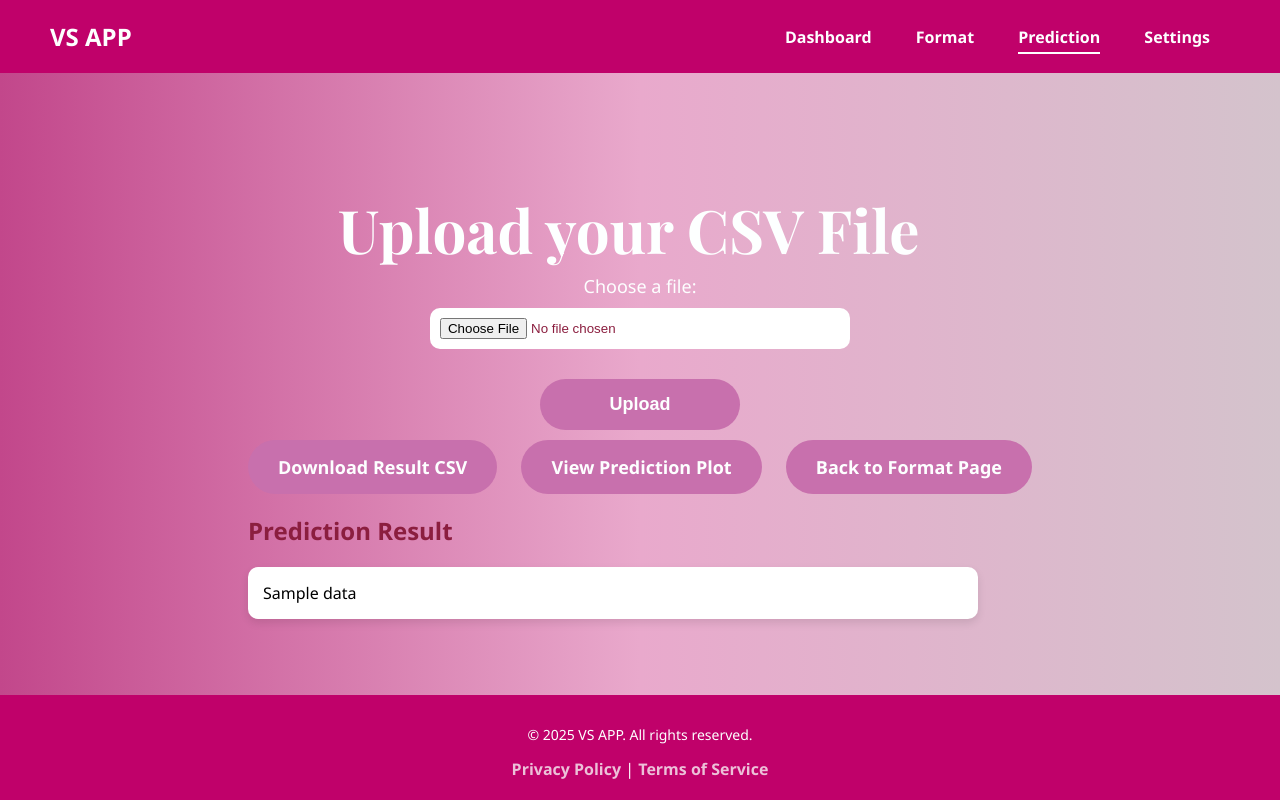
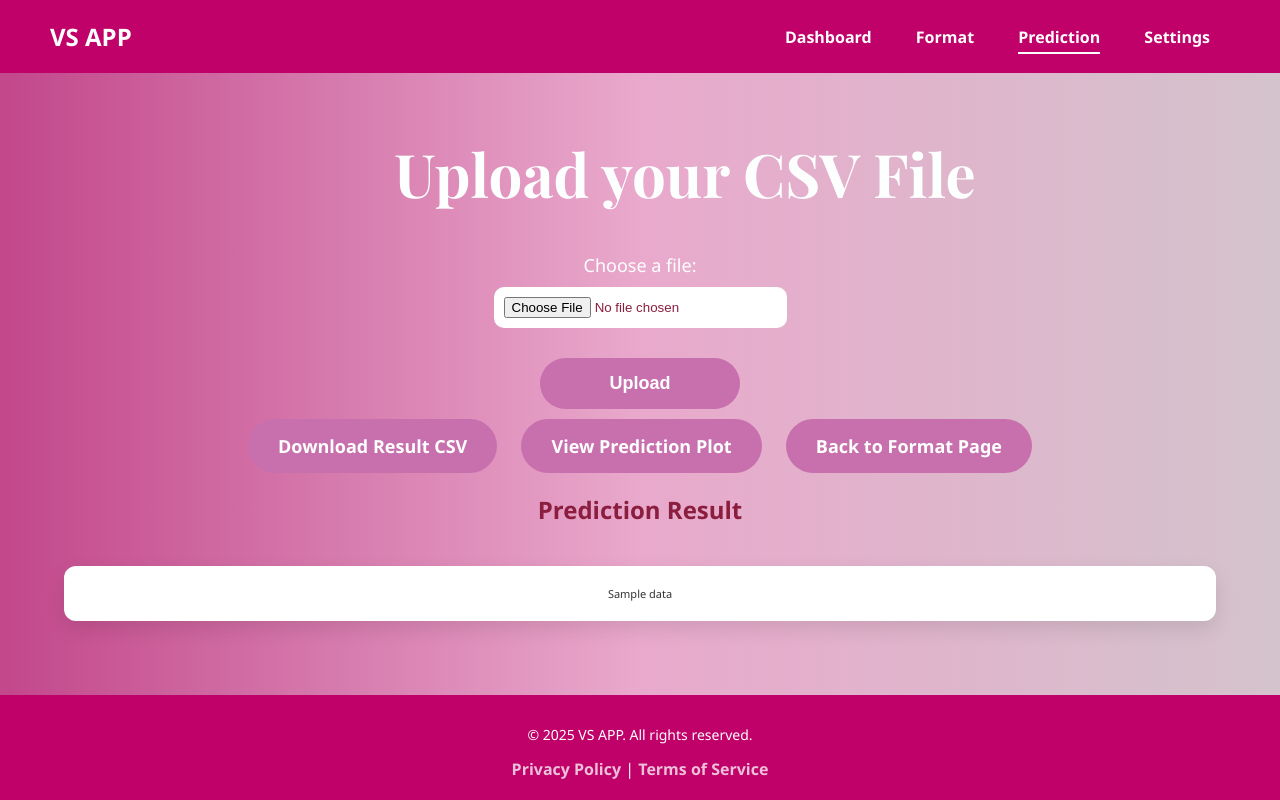
Before and after one commit to Sarahwati-arch/Customer-Churn, a Flask app: template app/templates/upload.html in a window 1280 px wide. Run offline with Flask 3, Linux system fonts and the light colour scheme; the template is opened without the code that fills it: most values are stand-ins (such as "Sample title", 1, 10 or a date in 2020); parts of the project's set-up code (start-up, migrations or seed data) failed here and were passed over.

Commit message:
tinggal settings

```diff
--- a/app/static/style.css
+++ b/app/static/style.css
@@ -1,6 +1,7 @@
 html, body {
     height: 100%;
-    margin: 0;
+    overflow-x: hidden;
+    max-width: 100%;
 }
 
 /* General Body Styling */
@@ -12,6 +13,20 @@ body {
     display: flex;
     flex-direction: column;
     min-height: 100vh;
+}
+
+.page-wrapper {
+    flex: 1;
+    display: flex;
+    flex-direction: column;
+    overflow: hidden;
+}
+
+
+body.no-animation .main-content,
+body.no-animation .text-section,
+body.no-animation .image-section {
+    animation: none !important;
 }
 
 /* Header Styling */
@@ -193,14 +208,23 @@ input[type="submit"]:hover {
 
 /* Upload Page Styling */
 .upload-page {
+    flex: 1;
     display: flex;
     flex-direction: column;
-    justify-content: center; /* vertikal center */
     align-items: center;
-    height: 100vh;          /* full viewport height */
+    padding: 20px;
+    background: linear-gradient(to right, #c2478b, #e9a9cc, #d4c3cc);
+    overflow: hidden;
     box-sizing: border-box;
-    overflow: hidden;       /* cegah scroll vertikal */
-    background: linear-gradient(to right, #c2478b, #e9a9cc, #d4c3cc);
+}
+
+
+.upload-container {
+    margin-top: 0; /* Hapus margin-top besar ini */
+    display: flex;
+    flex-direction: column;
+    align-items: center;
+    text-align: center;
 }
 
 
@@ -208,7 +232,6 @@ input[type="submit"]:hover {
     font-family: 'Playfair Display', serif;
     font-size: 60px;
     font-weight: 700;
-    margin-bottom: 5px;
     margin-left: 90px;
     color: #FDFFFF;
 }
@@ -257,17 +280,20 @@ input[type="submit"]:hover {
 }
 
 .result-table {
-    overflow-x: auto;
-    background-color: white;
-    color: black;
-    padding: 15px;
-    border-radius: 10px;
-    margin-top: 20px;
-    box-shadow: 0px 4px 8px rgba(0,0,0,0.1);
-    max-width: 700px;
-    max-height: 150px; /* batasi tinggi tabel */
-    overflow-y: auto; /* scroll vertikal di dalam tabel jika perlu */
+    overflow: auto;
+    max-height: 40vh;
+    background-color: #ffffff;
+    color: #333333;
+    padding: 20px 20px;
+    border-radius: 12px;
+    margin: 20px 0;
+    box-shadow: 0 8px 20px rgba(0, 0, 0, 0.1);
+    width: 90vw;
+    box-sizing: border-box;
+    font-size: 11px; /* perkecil font */
 }
+
+
 
 /* Footer tetap di bawah */
 footer {
@@ -329,10 +355,16 @@ h1[style] {
 }
 
 /* Grid Layout for Cards */
+.page-container {
+    min-height: 100vh;
+    display: flex;
+    flex-direction: column;
+}
 .dashboard-grid {
     display: grid;
     grid-template-columns: repeat(auto-fit, minmax(350px, 1fr));
     gap: 30px;
+    padding: 0 40px; /* aman */
 }
 
 /* Card for each chart */
--- a/app/templates/format.html
+++ b/app/templates/format.html
@@ -7,7 +7,7 @@
     <link rel="stylesheet" href="{{ url_for('static', filename='style.css') }}">
 
 </head>
-<body>
+<body class="no-animation">
 
 <header>
     <div class="logo"><strong>VS APP</strong></div>
--- a/app/templates/plot.html
+++ b/app/templates/plot.html
@@ -7,6 +7,7 @@
     <link rel="stylesheet" href="{{ url_for('static', filename='style.css') }}">
 </head>
 <body>
+    <div class="page-container">
     <header>
     <div class="logo"><strong>VS APP</strong></div>
     <div class="nav-links">
@@ -91,5 +92,6 @@
     <p>&copy; 2025 VS APP. All rights reserved.</p>
     <a href="#">Privacy Policy</a> | <a href="#">Terms of Service</a>
 </footer>
+</div>
 </body>
 </html>
--- a/app/templates/upload.html
+++ b/app/templates/upload.html
@@ -7,6 +7,7 @@
     <link rel="stylesheet" href="{{ url_for('static', filename='style.css') }}">
 </head>
 <body>
+<div class="page-wrapper">
 <header>
     <div class="logo"><strong>VS APP</strong></div>
     <div class="nav-links">
@@ -51,5 +52,6 @@
     <p>&copy; 2025 VS APP. All rights reserved.</p>
     <a href="#">Privacy Policy</a> | <a href="#">Terms of Service</a>
 </footer>
+</div>
 </body>
 </html>
```
